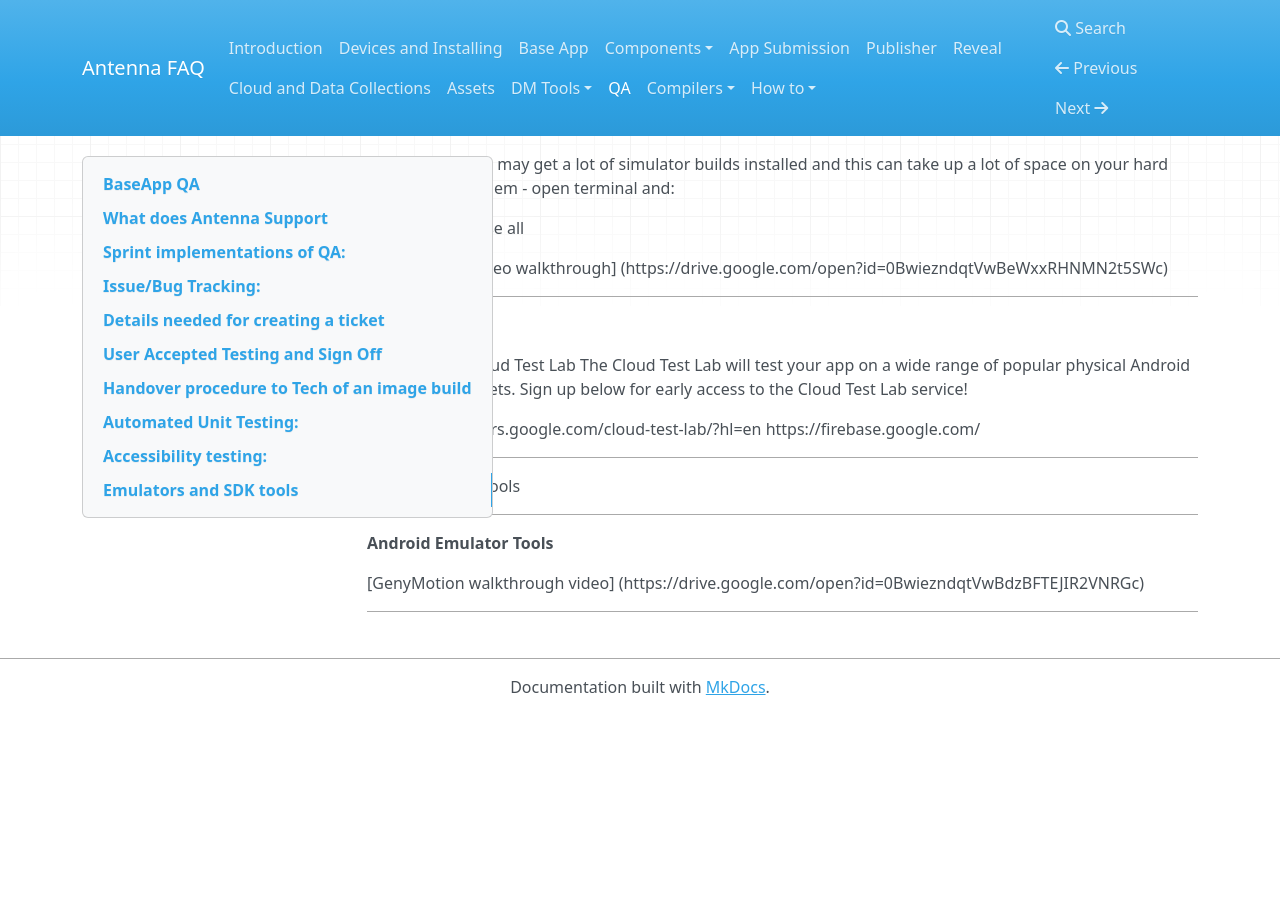
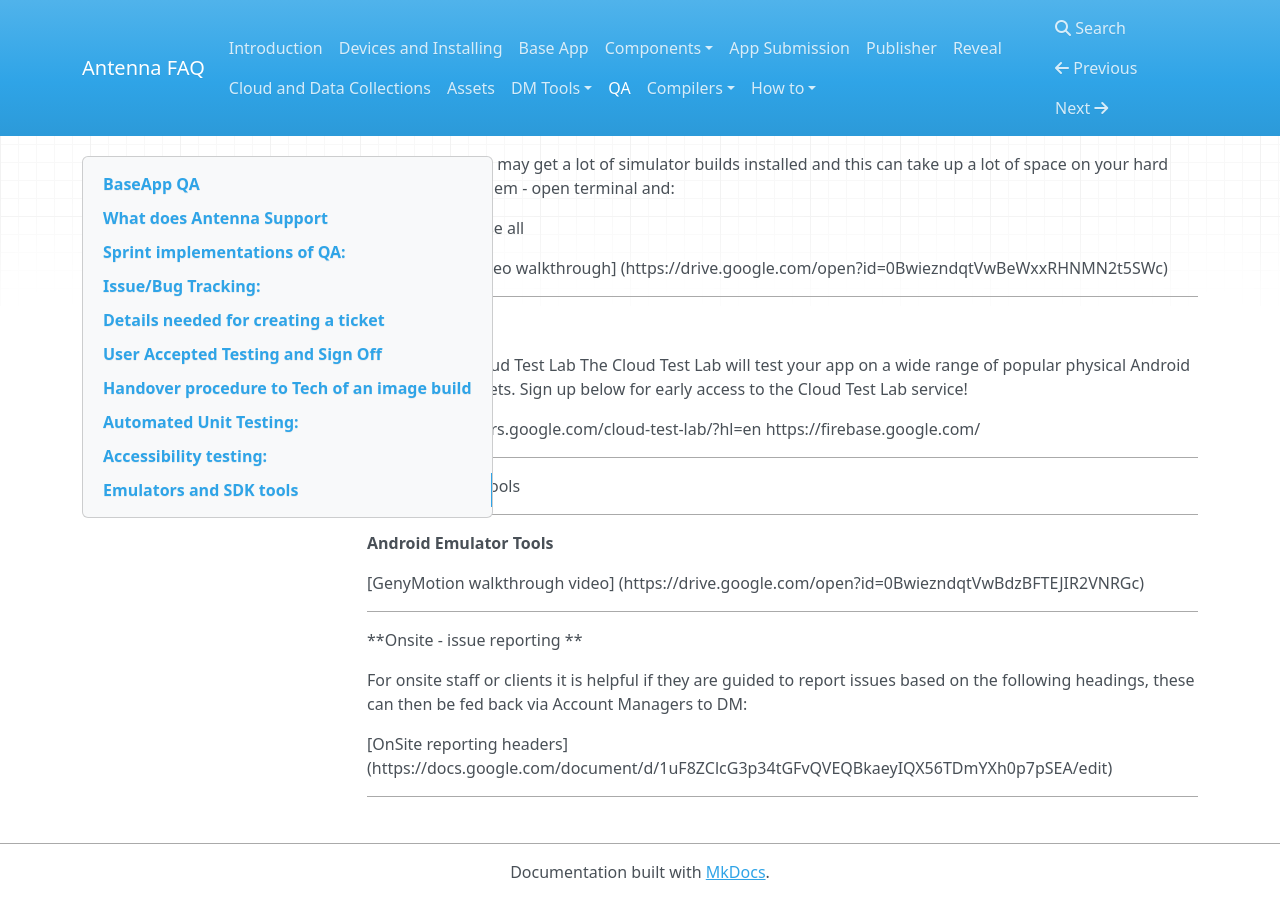
Before and after one commit to denovo/Antenna-faq, an MkDocs documentation site: the page built from docs/qa.md, in a window 1280 px wide and 900 px high, scrolled down 3370 px. Built offline with MkDocs 1.6.1, drawn with Linux system fonts in a browser that asks for light colours; nearby versions of some CDN libraries; old or Windows-style settings are respelled for this version of MkDocs; before the commit the page ends 4085 px from its top, so only the background shows below that.

Commit message:
Onsite reporting

```diff
--- a/docs/qa.md
+++ b/docs/qa.md
@@ -187,3 +187,12 @@ https://developers.google.com/cloud-test-lab/?hl=en  https://firebase.google.com
 [GenyMotion walkthrough video] (https://drive.google.com/open?id=0BwiezndqtVwBdzBFTEJIR2VNRGc)
 
 ------
+
+
+**Onsite - issue reporting **
+
+For onsite staff or clients it is helpful if they are guided to report issues based on the following headings, these can then be fed back via Account Managers to DM:
+
+[OnSite reporting headers] (https://docs.google.com/document/d/1uF8ZClcG3p34tGFvQVEQBkaeyIQX56TDmYXh0p7pSEA/edit)
+
+-----
```
